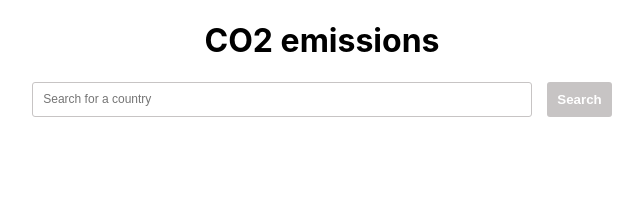
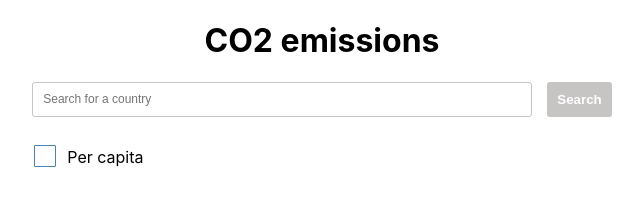
Before and after one commit to tommisoikkeli/CO2-app-ui, a React (Create React App) app in the folder ui/: page / in a window 1280 px wide. Shown: the top 217 px of the page, without its empty margins (318-961 px from the left). Built offline with nearby package versions, Linux system fonts and the light colour scheme.

Commit message:
checkbox, tests

```diff
--- /dev/null
+++ b/ui/src/components/Checkbox/Checkbox.tsx
@@ -0,0 +1,27 @@
+import * as React from 'react';
+
+interface ICheckboxProps {
+  label: string;
+  onChange?: (event: React.ChangeEvent<HTMLInputElement>) => void;
+  name?: string;
+  className?: string;
+  checked: boolean;
+}
+
+export const Checkbox: React.SFC<ICheckboxProps> = ({
+  label,
+  onChange,
+  name,
+  className,
+  checked
+}) => {
+  const additionalClass = className ? className : '';
+  return (
+    <div className={`checkbox-container ${additionalClass}`}>
+      <input type='checkbox' onChange={onChange} id={name} checked={checked}/>
+      <label htmlFor={name}>
+        <span>{label}</span>
+      </label>
+    </div>
+  );
+};
--- /dev/null
+++ b/ui/src/components/Checkbox/checkbox.scss
@@ -0,0 +1,61 @@
+.checkbox-container {
+  input {
+    margin-right: 10px;
+  }
+
+  // hide the default checkbox
+  [type='checkbox']:not(:checked),
+  [type='checkbox']:checked {
+    position: absolute;
+    left: -9999px;
+  }
+
+  [type='checkbox']:not(:checked) + label,
+  [type='checkbox']:checked + label {
+    position: relative;
+    padding-left: 35px;
+    cursor: pointer;
+  }
+
+  // custom checkbox styling
+  [type='checkbox']:not(:checked) + label:before,
+  [type='checkbox']:checked + label:before {
+    content: '';
+    position: absolute;
+    left: 2px;
+    top: -2px;
+    width: 20px;
+    height: 20px;
+    border: 1px solid $steelblue;;
+    background: transparent;
+    border-radius: 1px;
+  }
+
+  // checked mark
+  [type='checkbox']:not(:checked) + label:after,
+  [type='checkbox']:checked + label:after {
+    content: '';
+    position: absolute;
+    color: $black;
+    top: 2px;
+    left: 4px;
+    font-size: 0.8em;
+    line-height: 0.8;
+    transition: all 0.2s;
+    padding-left: 1px;
+    padding-right: 3px;
+    height: 7px;
+    width: 12px;
+    border-left: 2px solid;
+    border-bottom: 2px solid;
+    transform: rotate(-45deg);
+  }
+
+  [type='checkbox']:not(:checked) + label:after {
+    opacity: 0;
+  }
+
+  [type='checkbox']:checked + label:after {
+    opacity: 1;
+  }
+}
--- a/ui/src/components/Search/Search.tsx
+++ b/ui/src/components/Search/Search.tsx
@@ -1,16 +1,19 @@
 import * as React from 'react';
 import {TextInput} from '../TextInput/TextInput';
 import {Button, ButtonType} from '../Button/Button';
+import {Checkbox} from '../Checkbox/Checkbox';
 
 interface ISearchState {
   value: string;
+  checkboxChecked: boolean;
 }
 
 export default class Search extends React.Component<any, ISearchState> {
   public constructor(props) {
     super(props);
     this.state = {
-      value: ''
+      value: '',
+      checkboxChecked: false
     };
   }
 
@@ -22,9 +25,14 @@ export default class Search extends React.Component<any, ISearchState> {
     this.setState({value: ''});
   };
 
+  private onCheckboxChange = (event: React.ChangeEvent<HTMLInputElement>): void => {
+    this.setState({checkboxChecked: !this.state.checkboxChecked});
+  };
+
   public render() {
     return (
       <div className='search'>
+        <div className='input-block'>
           <TextInput
             placeholder='Search for a country'
             value={this.state.value}
@@ -39,6 +47,15 @@ export default class Search extends React.Component<any, ISearchState> {
             disabled={this.state.value.length <= 0}
           />
         </div>
+        <div className='search-checkbox-wrapper'>
+          <Checkbox
+            name='search-checkbox'
+            label='Per capita'
+            onChange={this.onCheckboxChange}
+            checked={this.state.checkboxChecked}
+          />
+        </div>
+      </div>
     );
   }
 }
--- a/ui/src/components/Search/search.scss
+++ b/ui/src/components/Search/search.scss
@@ -1,12 +1,27 @@
 .search {
   display: flex;
-  justify-content: center;
-  align-items: center;
+  flex-direction: column;
+  margin-left: auto;
+  margin-right: auto;
+
+  .input-block {
+    display: flex;
+    flex-direction: row;
+    justify-content: center;
+    align-items: center;
+  }
+
+  .search-checkbox-wrapper {
+    margin-top: 30px;
+  }
 
   .search-button {
     margin-left: 15px;
     @include mobile {
       margin-left: 5px;
     }
+    @include mobile-small {
+      margin-left: 5px;
+    }
   }
 }
--- a/ui/src/components/TextInput/textinput.scss
+++ b/ui/src/components/TextInput/textinput.scss
@@ -7,7 +7,11 @@
   position: relative;
 
   @include mobile {
-    width: 300px;
+    width: 330px;
+  }
+
+  @include mobile-small {
+    width: 225px;
   }
 
   .text-input {
--- a/ui/src/styles/main.scss
+++ b/ui/src/styles/main.scss
@@ -5,3 +5,4 @@
 @import '../components/Header/header.scss';
 @import '../components/Button/Button.scss';
 @import '../components/Search/search.scss';
+@import '../components/Checkbox/checkbox.scss';
--- a/ui/src/styles/mixins.scss
+++ b/ui/src/styles/mixins.scss
@@ -1,5 +1,6 @@
 $tablet-width: 768px;
 $desktop-width: 1024px;
+$mobile-width: 425px;
 
 @mixin tablet {
   @media (min-width: #{$tablet-width}) and (max-width: #{$desktop-width - 1px}) {
@@ -14,7 +15,13 @@ $desktop-width: 1024px;
 }
 
 @mixin mobile {
-  @media (max-width: #{$tablet-width - 1px}) {
+  @media (min-width: #{$mobile-width}) and (max-width: #{$tablet-width - 1px}) {
     @content;
   }
 }
+
+@mixin mobile-small {
+  @media (max-width: #{$mobile-width}) {
+    @content;
+  }
+}
--- a/ui/src/styles/variables.scss
+++ b/ui/src/styles/variables.scss
@@ -1,5 +1,6 @@
 // colors
 $white: #fff;
+$black: #000;
 $border-gray: #c7c4c4;
 $steelblue: #4682b4;
 
```
Also changed, not shown: ui/package.json (+11 -6 lines), ui/src/setupTests.js (added, +3 -0 lines), 2 other files (tests, documents, lock files or other folders). Lines whose indentation alone changed are shown as unchanged.
